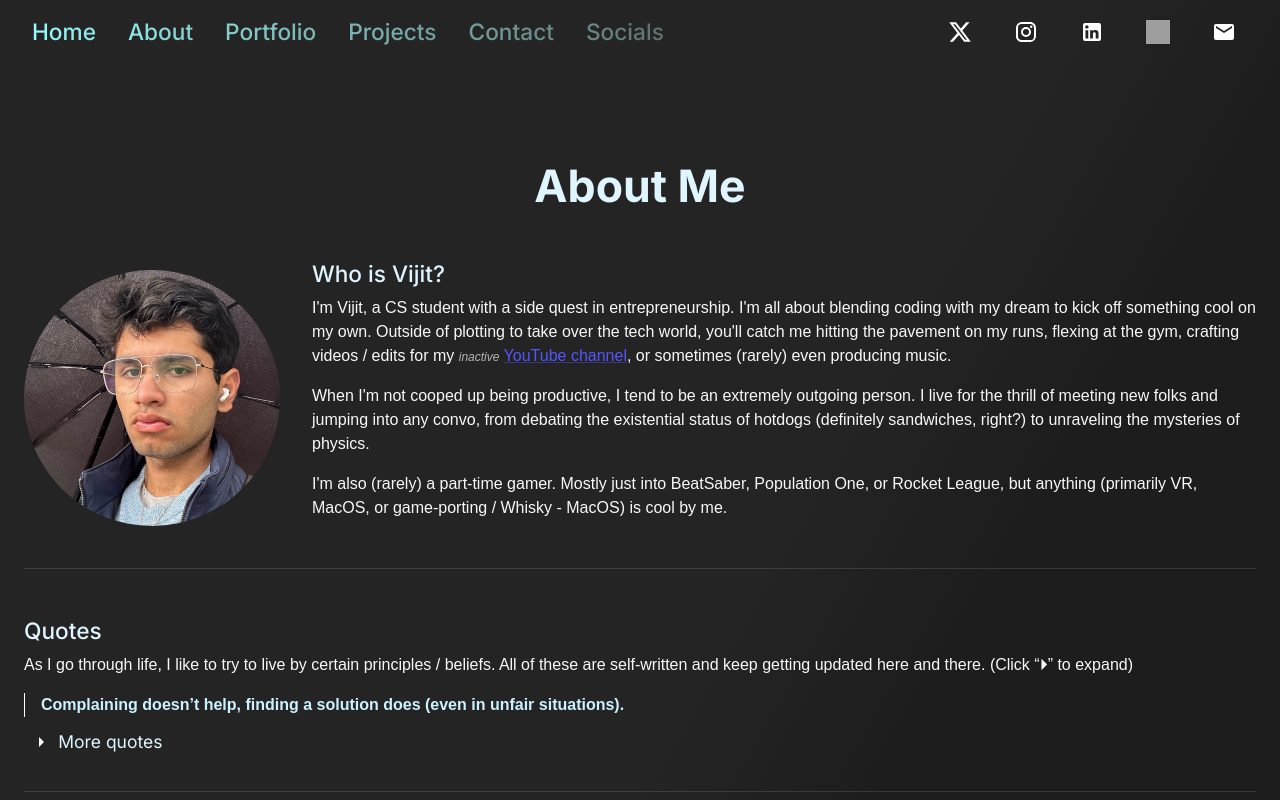
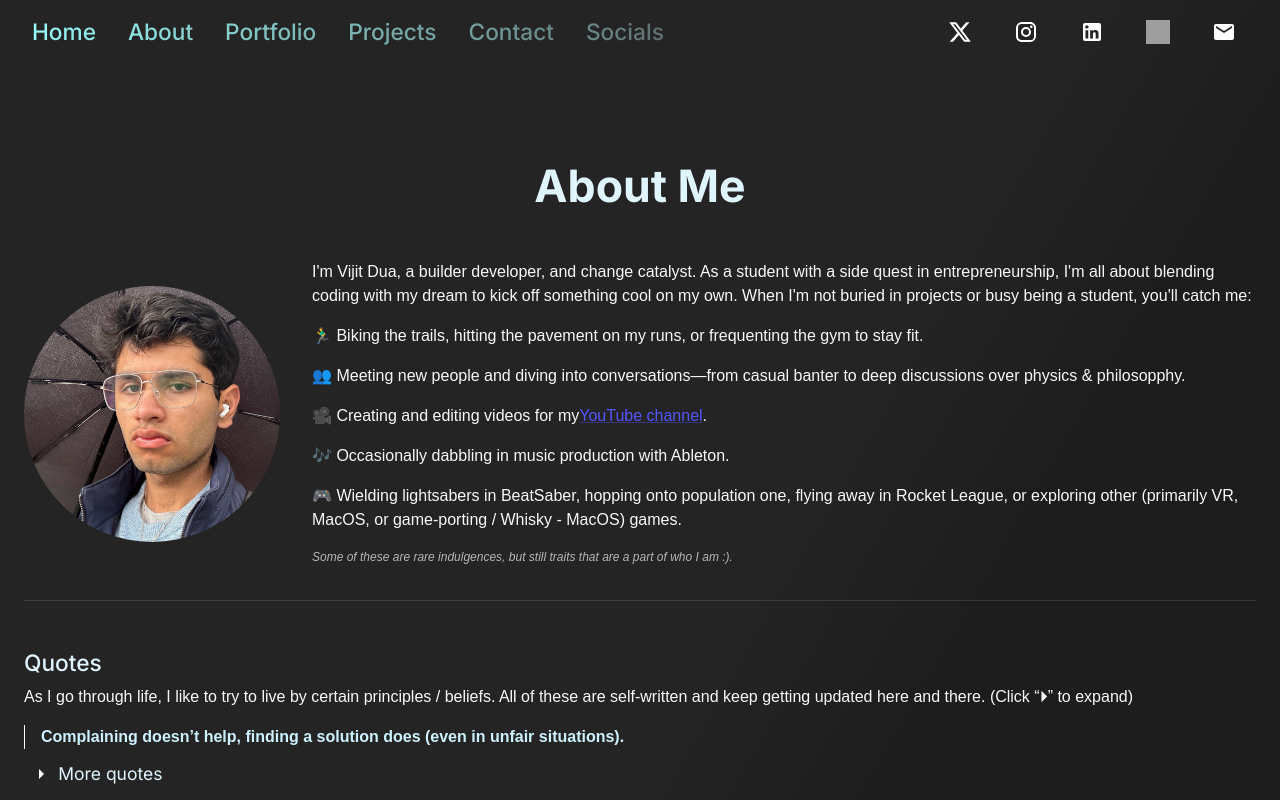
Before and after one commit to vijitdua/vijitdua.com, a React (Create React App) app: page /about in a window 1280 px wide. Shown: the top 800 px of the page. Built offline with nearby package versions, Linux system fonts and the light colour scheme; grey boxes are pictures that could not be loaded.

Commit message:
modify: About me

```diff
--- a/src/components/home/IntroductionSection.jsx
+++ b/src/components/home/IntroductionSection.jsx
@@ -9,11 +9,11 @@ function IntroductionSection() {
     const theme = useTheme();
 
     const dynamicTexts = [
-        'a Scalable App Builder',
+        'a Rapid Builder',
         'Driven to Deliver',
+        'a Scalable Developer',
+        'an Aspiring Entrepreneur',
         'a Fast Learner, Faster Builder',
-        'a Rapid Prototyper',
-        'an Aspiring Entrepreneur',
     ];
 
     return (
--- a/src/screens/AboutPage.jsx
+++ b/src/screens/AboutPage.jsx
@@ -54,32 +54,32 @@ function AboutPage() {
                         />
 
                         <Box sx={{flexGrow: 1}}>
-                            <Typography variant="h4" gutterBottom>
-                                Who is Vijit?
+                            <Typography variant="body1" paragraph>
+                                I'm Vijit Dua, a builder developer, and change catalyst.
+                                As a student with a side quest in entrepreneurship, I'm all
+                                about blending coding with my dream to kick off something cool on my
+                                own. When I'm not buried in projects or busy being a student, you'll catch me:
                             </Typography>
                             <Typography variant="body1" paragraph>
-                                I'm Vijit, a CS student with a side quest in entrepreneurship. I'm all
-                                about blending coding with my dream to kick off something cool on my
-                                own. Outside of plotting to take over the tech world, you'll catch me
-                                hitting the pavement on my runs, flexing at the gym, crafting videos /
-                                edits for my{' '}
-                                <Typography variant="caption" style={{ fontStyle: 'italic' }}>inactive</Typography>
-                                {' '}
+                                🏃‍♂️ Biking the trails, hitting the pavement on my runs, or frequenting the gym to stay fit.
+                            </Typography>
+                            <Typography variant="body1" paragraph>
+                                👥 Meeting new people and diving into conversations—from casual banter to deep discussions over physics & philosopphy.
+                            </Typography>
+                            <Typography variant="body1" paragraph>
+                                🎥 Creating and editing videos for my
                                 <Link href="https://youtube.com/@vijitdua" target="_blank">
                                     YouTube channel
-                                </Link>
-                                , or sometimes (rarely) even producing music.
+                                </Link>.
                             </Typography>
                             <Typography variant="body1" paragraph>
-                                When I'm not cooped up being productive, I tend to be an extremely
-                                outgoing person. I live for the thrill of meeting new folks and jumping
-                                into any convo, from debating the existential status of hotdogs
-                                (definitely sandwiches, right?) to unraveling the mysteries of physics.
+                                🎶 Occasionally dabbling in music production with Ableton.
                             </Typography>
                             <Typography variant="body1" paragraph>
-                                I'm also (rarely) a part-time gamer. Mostly just into BeatSaber, Population One, or
-                                Rocket League, but anything (primarily VR, MacOS, or game-porting / Whisky - MacOS) is
-                                cool by me.
+                                🎮 Wielding lightsabers in BeatSaber, hopping onto population one, flying away in Rocket League, or exploring other (primarily VR, MacOS, or game-porting / Whisky - MacOS) games.
+                            </Typography>
+                            <Typography variant="caption" style={{ fontStyle: 'italic', display: 'block', marginTop: '8px' }}>
+                                Some of these are rare indulgences, but still traits that are a part of who I am :).
                             </Typography>
                         </Box>
                     </Box>
```
